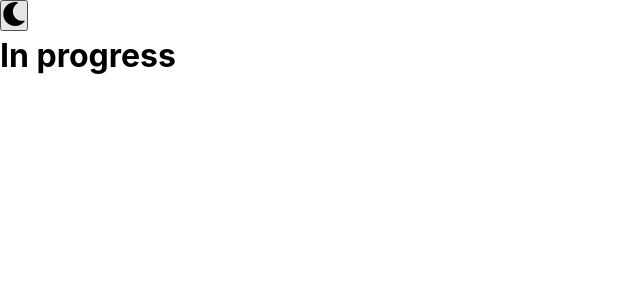
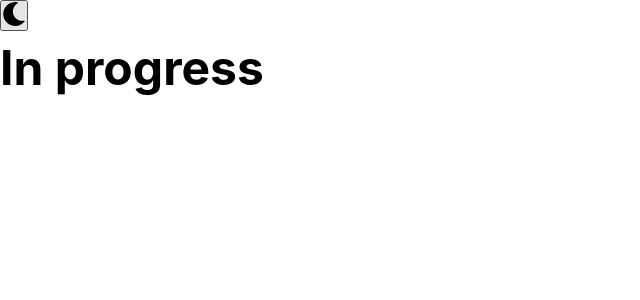
Before and after one commit to cogumm/cogumm.net, a Next.js app in the folder 2021/: page / in a window 1280 px wide. Shown: the top 300 px of the page, without its empty margins (0-640 px from the left). Built offline with nearby package versions, Linux system fonts and the light colour scheme.

Commit message:
:lipstick: Added interface GlobalStyles and news styles
The theme resources were types and new styles of css were add.

```diff
--- a/2021/src/styles/GlobalStyles.ts
+++ b/2021/src/styles/GlobalStyles.ts
@@ -1,6 +1,33 @@
 import { createGlobalStyle } from "styled-components";
 
-export default createGlobalStyle`
+interface ITheme {
+    theme: {
+        bg: {
+            background: string;
+            backgroundSurface: string;
+        };
+        text: {
+            text: string;
+            textSecondary: string;
+        };
+        colors: {
+            secondary: string;
+        };
+    };
+}
+
+export default createGlobalStyle<ITheme>`
+    :root {
+        --primary: #ff5252;
+        --textOnPrimary: #ffffff;
+        --textOnSecondary: #ffffff;
+        --codeBackground: #121212;
+        --languageJavaScript: #fbdd51;
+        --languageShell: #89e051;
+        --languageCss: #7e57c2;
+        --languageHtml: #ff7043;
+    }
+
     * {
         margin: 0;
         padding: 0;
@@ -15,8 +42,91 @@ export default createGlobalStyle`
         font-size: 16px;
         font-weight: 400;
         line-height: 1.5;
-        margin: 0;
-        padding: 0;
+    }
+
+    a {
+        color: ${({ theme }) => theme.colors.secondary};
+        text-decoration: none;
+    }
+
+    a:hover {
+        text-decoration-color: ${({ theme }) => theme.colors.secondary};
+        text-decoration-thickness: 0.115em;
+        text-decoration: underline;
+        text-underline-offset: 1px;
+    }
+
+    h1,
+    h2,
+    h3,
+    h4,
+    h5,
+    h6 {
+        line-height: 1.5;
+    }
+
+    h1 {
+        font-size: 3em;
+        font-weight: 700;
+    }
+
+    h2 {
+        font-size: 2.5em;
+    }
+
+    h3 {
+        font-size: 2em;
+    }
+
+    h4 {
+        font-size: 1.5em;
+    }
+
+    h5 {
+        font-size: 1.25em;
+    }
+
+    h6 {
+        font-size: 1em;
+    }
+
+    b,
+    strong {
+        font-weight: 600;
+    }
+
+    p {
+        font-weight: 400;
+    }
+
+    section {
+        margin-bottom: 2em;
+    }
+
+    li {
+        margin: 0.5em;
+    }
+
+    blockquote {
+        border-left: ${({ theme }) => theme.text.textSecondary} 0.35em solid;
+        box-sizing: border-box;
+        color: ${({ theme }) => theme.text.textSecondary};
+        margin: 1.5em 0;
+        padding: 0.25em 0 0.25em 2em;
+        font-style: italic;
+        font-size: 1em;
+    }
+
+    code {
+        font-family: Consolas, monospace;
+        white-space: pre-wrap;
+    }
+
+    hr {
+        background-color: ${({ theme }) => theme.bg.backgroundSurface};
+        border: none;
+        height: 1px;
+        margin: 1.5em 0;
     }
 
     svg {
--- a/2021/src/styles/themes/index.ts
+++ b/2021/src/styles/themes/index.ts
@@ -3,28 +3,17 @@ export const ThemeDark = {
         background: "#24292e",
         backgroundElevation: "#292929",
         backgroundWithTransparency: "rgba(18, 18, 18, 0.75)",
-        backgroundSurface: "#121212",
+        backgroundSurface: "#F1F6F8",
     },
 
     colors: {
-        primary: "#FF5252",
         secondary: "#00B0FF",
         shadowColor: "rgba(41, 41, 41, 0.16)",
     },
 
     text: {
         text: "#FFFFFF",
-        textOnPrimary: "#FFFFFF",
-        textOnSecondary: "#FFFFFF",
         textSecondary: "#93A6AF",
-    },
-
-    languages: {
-        codeBackground: "#121212",
-        languageJavaScript: "#FBDD51",
-        languageShell: "#89E051",
-        languageCss: "#7e57c2",
-        languageHtml: "#ff7043",
     },
 
     svg: {
@@ -37,28 +26,17 @@ export const ThemeLight = {
         background: "#FFFFFF",
         backgroundElevation: "#FFFFFF",
         backgroundWithTransparency: "rgba(255, 255, 255, 0.75)",
-        backgroundSurface: "#F1F6F8",
+        backgroundSurface: "#121212",
     },
 
     colors: {
-        primary: "#FF5252",
         secondary: "#0086ff",
         shadowColor: "rgba(0, 0, 0, 0.16)",
     },
 
     text: {
         text: "#000000",
-        textOnPrimary: "#FFFFFF",
-        textOnSecondary: "#FFFFFF",
         textSecondary: "#6b7280",
-    },
-
-    languages: {
-        codeBackground: "#121212",
-        languageJavaScript: "#FBDD51",
-        languageShell: "#89E051",
-        languageCss: "#7e57c2",
-        languageHtml: "#ff7043",
     },
 
     svg: {
```
